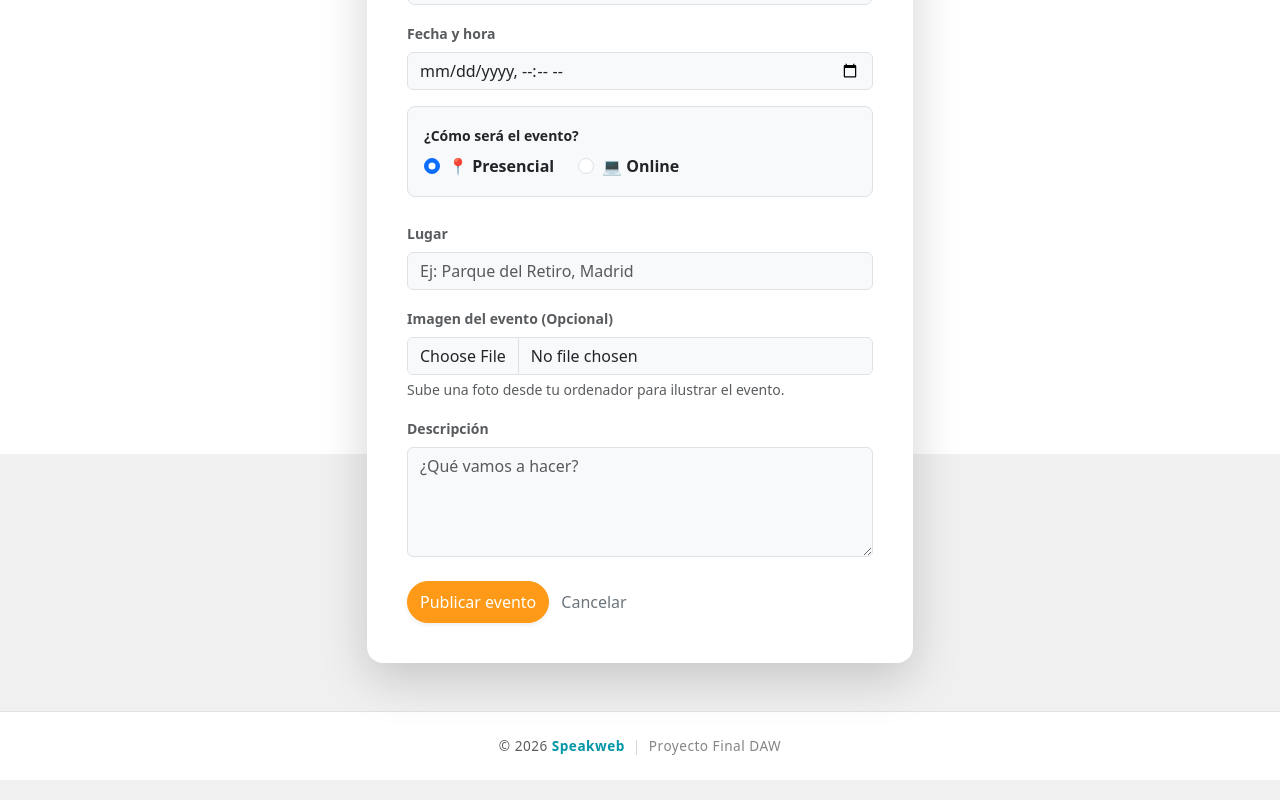
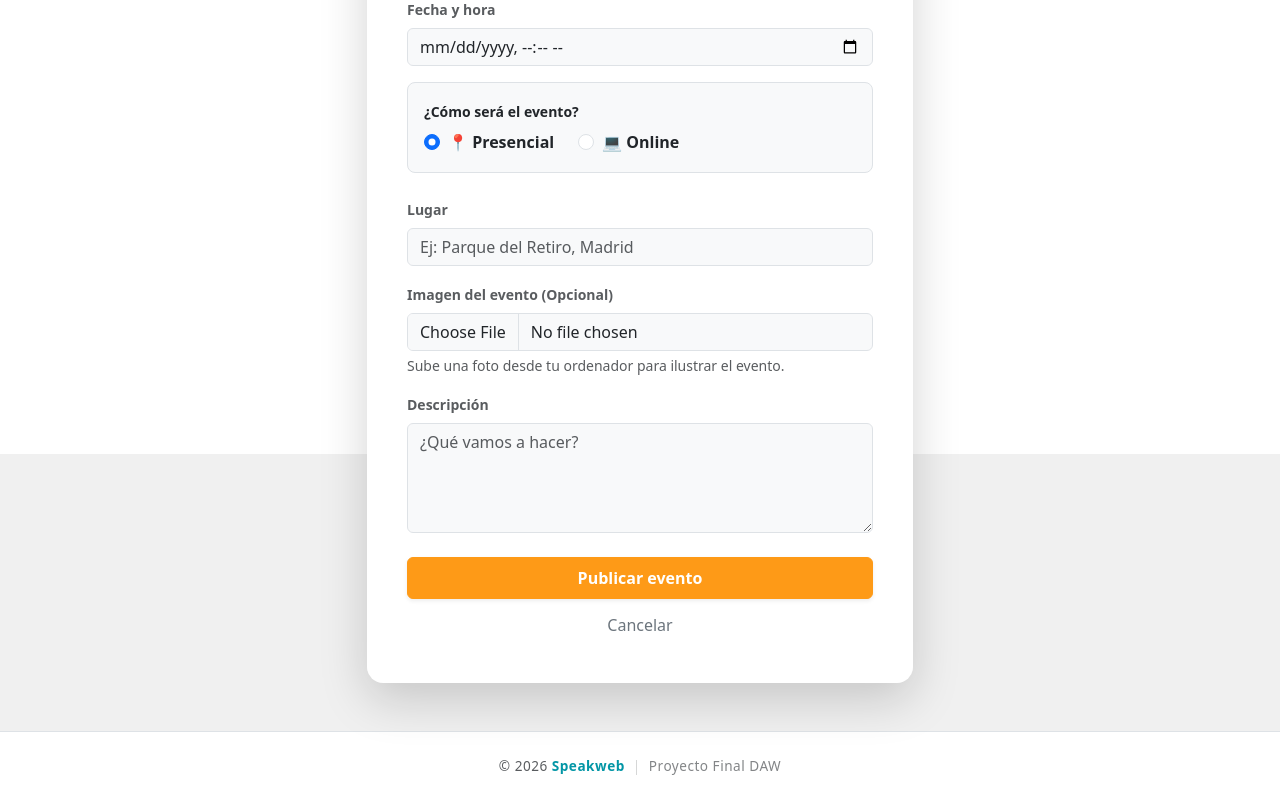
Before and after one commit to martaclj/speakweb-frontend, an Angular app: page /group/1/create-event in a window 1280 px wide. Shown: the part 346-1146 px from the top of the page. Built offline with nearby package versions, Linux system fonts and the light colour scheme; sample sign-in values are in the browser's storage.

Commit message:
style update

```diff
--- a/src/app/pages/admin-dashboard/admin-dashboard.component.html
+++ b/src/app/pages/admin-dashboard/admin-dashboard.component.html
@@ -2,7 +2,7 @@
     <div class="d-flex justify-content-between align-items-center mb-4 p-4 bg-navy text-white rounded-4 shadow-sm" style="background-color: #1a252f;">
         <div>
             <h2 class="fw-bold mb-1">Centro de control (Admin)</h2>
-            <p class="mb-0 opacity-75">Gestión de usuarios, idiomas y grupos</p>
+            <p class="mb-0 opacity-75">Gestión de usuarios, idiomas, grupos y eventos</p>
         </div>
         <button class="btn btn-outline-light rounded-pill px-4" (click)="loadAllData()">
             Actualizar
--- a/src/app/pages/profile/profile.component.html
+++ b/src/app/pages/profile/profile.component.html
@@ -1,4 +1,4 @@
-<div class="container mt-5 mb-5">
+<div class="container mt-4 mb-5">
     @if (isLoading) {
         <div class="text-center py-5">
             <div class="spinner-border text-brand" role="status"></div>
@@ -93,8 +93,8 @@
                         </div>
 
                         <div class="d-flex justify-content-end gap-2">
-                            <button type="button" class="btn btn-sm btn-light rounded-pill px-4" (click)="goBack()">Cancelar</button>
-                            <button type="submit" class="btn btn-sm btn-brand text-white rounded-pill px-4 shadow-sm">Guardar cambios</button>
+                            <button type="button" class="btn btn-outline-secondary rounded-pill border-0 px-4" (click)="goBack()">Cancelar</button>
+                            <button type="submit" class="btn btn-brand text-white rounded-pill px-4 shadow-sm">Guardar cambios</button>
                         </div>
                     </form>
 
--- a/src/app/pages/student/create-event/create-event.component.html
+++ b/src/app/pages/student/create-event/create-event.component.html
@@ -1,4 +1,4 @@
-<div class="container mt-5 mb-5">
+<div class="container mt-4 mb-5">
     <div class="row justify-content-center">
         <div class="col-md-8 col-lg-6">
 
@@ -63,8 +63,8 @@
                             <textarea name="description" rows="4" class="form-control bg-light" [(ngModel)]="newEvent.description" placeholder="¿Qué vamos a hacer?"></textarea>
                         </div>
 
-                        <div class="d-grip gap-2">
-                            <button type="submit" class="btn btn-brand text-white py-2 rounded-pill shadow-sm">Publicar evento</button>
+                        <div class="d-grid gap-2">
+                            <button type="submit" class="btn btn-brand text-white px-5 py-2 fw-bold shadow-sm">Publicar evento</button>
                             <a [routerLink]="['/group', newEvent.groupId]" class="btn btn-outline-secondary rounded-pill border-0">Cancelar</a>
                         </div>
                     </form>
--- a/src/app/pages/student/group-detail/group-detail.component.html
+++ b/src/app/pages/student/group-detail/group-detail.component.html
@@ -65,11 +65,12 @@
         <div class="row">
 
             <div class="col-md-8 justify-content-between align-items-center mb-3">
-                <h4 class="fw-bold text-brand mb-3">Próximos Eventos</h4>
-
-                @if (canCreateEvent) {
-                    <a [routerLink]="['/group', group.id, 'create-event']" class="btn btn-sm btn-brand text-white rounded-pill px-3 shadow-sm">+ Crear evento </a>
-                }
+                <div class="d-flex align-items-center justify-content-between mb-4">
+                    <h4 class="fw-bold text-brand mb-0">Próximos Eventos</h4>
+                    @if (canCreateEvent) {
+                        <a [routerLink]="['/group', group.id, 'create-event']" class="btn btn-sm btn-brand text-white rounded-pill px-5 py-2 fw-bold fs-5 shadow-sm">+ Crear evento </a>
+                    }
+                </div>
 
                 @if (events.length === 0) {
                     <div class="alert alert-light border text-center text-muted p-5 rounded-4">
```
